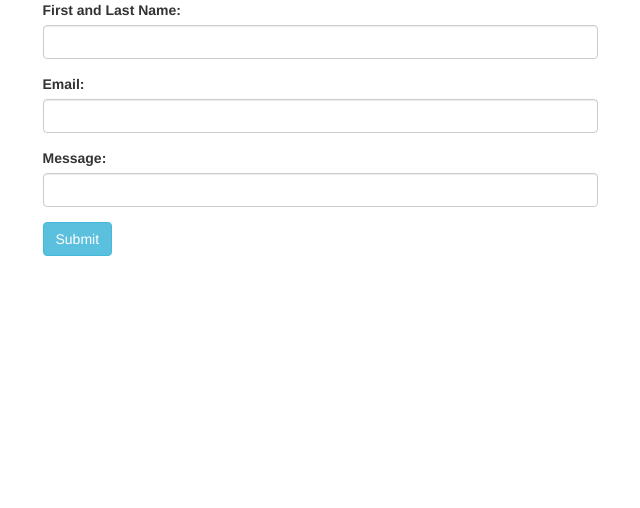
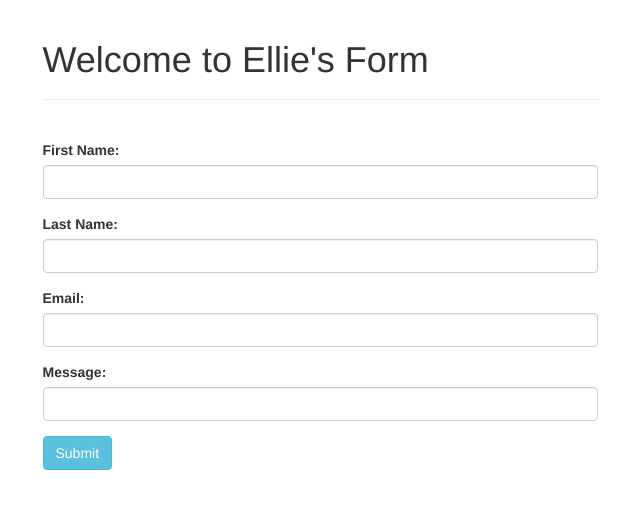
Before and after one commit to ecdemis123/form-validation, a website: page index.html in a window 1280 px wide. Shown: the whole page, without its empty margins (320-960 px from the left). Drawn offline with nearby package versions, Linux system fonts and the light colour scheme.

Commit message:
[feature] adds comments to html

```diff
--- a/index.html
+++ b/index.html
@@ -7,13 +7,25 @@
   <link rel="stylesheet" href="./styles.css">
 </head>
 <body>
+  <!-- header -->
+
+
+  <!-- form information -->
   <div class="container">
     <div class="row">
       <div class="col-md-6 col-md-offset-3">
+        <div class="page-header">
+          <h1>Welcome to Ellie's Form</h1>
+        </div>
+        <br>
         <form id="form" role="form">
           <div class="form-group">
-            <label for="name">First and Last Name:</label>
-            <input type="text" class="form-control" name="name" id="name">
+            <label for="firstName">First Name:</label>
+            <input type="text" class="form-control" name="name" id="firstName">
+          </div>
+          <div class="form-group">
+            <label for="lastName">Last Name:</label>
+            <input type="text" class="form-control" name="name" id="lastname">
           </div>
           <div class="form-group">
             <label for="email">Email:</label>
@@ -23,12 +35,14 @@
             <label for="message">Message:</label>
             <input type="text" class="form-control" name="message" id="message">
           </div>
+          <!-- submit button -->
           <button type="button" class="btn btn-info btn-md" id="submitButton">Submit</button>
         </form>
       </div>
     </div>
   </div>
 
+  <!-- modal that shows if CC or SSN is inputted into form -->
   <div class="modal fade" id="failureModal" role="dialog">
     <div class="modal-dialog">
       <div class="modal-content">
@@ -46,7 +60,7 @@
     </div>
   </div>
 
-
+  <!-- modal that shows if there is no SSN or CC -->
   <div class="modal fade" id="successModal" role="dialog">
     <div class="modal-dialog">
       <div class="modal-content">
```
